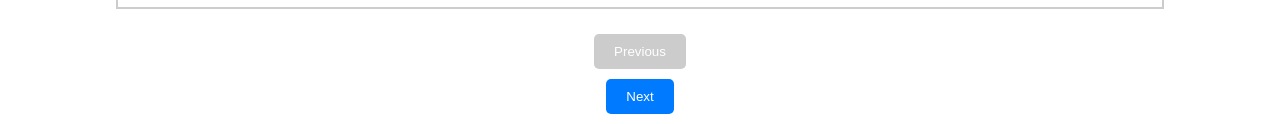
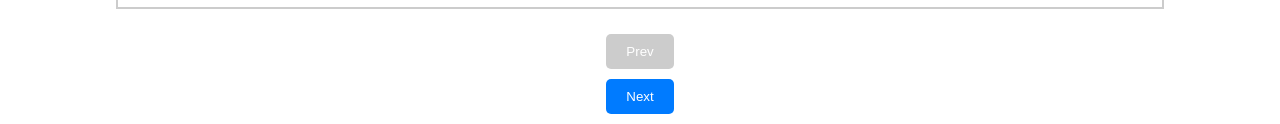
Before and after one commit to number44/snap-carousel, a website built with Vite: page index.html in a window 1280 px wide. Shown: the part 531-655 px from the top of the page. Built offline with nearby package versions, Linux system fonts and the light colour scheme.

```diff
--- a/index.html
+++ b/index.html
@@ -156,7 +156,7 @@
         />
       </a>
     </div>
-    <button class="prev">Previous</button>
+    <button class="prev">Prev</button>
     <button class="next">Next</button>
     <script type="module" src="/src/main.ts"></script>
   </body>
```
